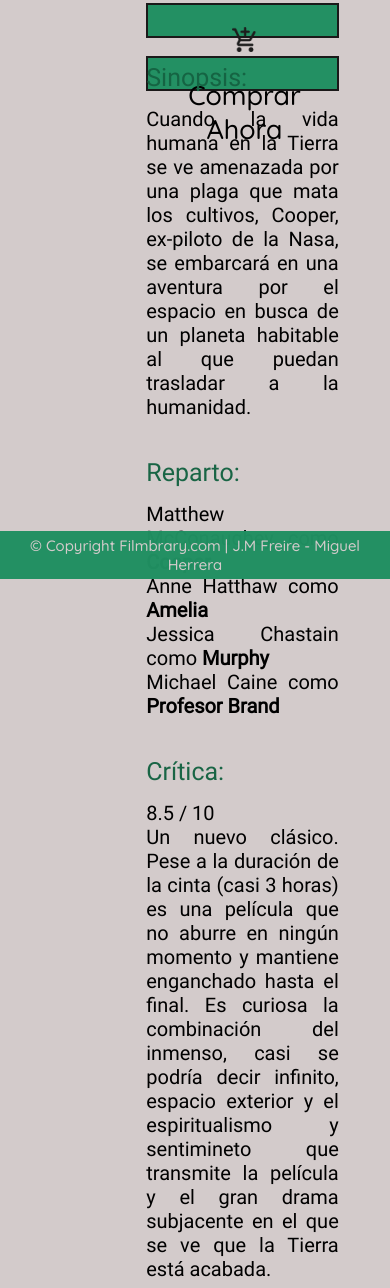
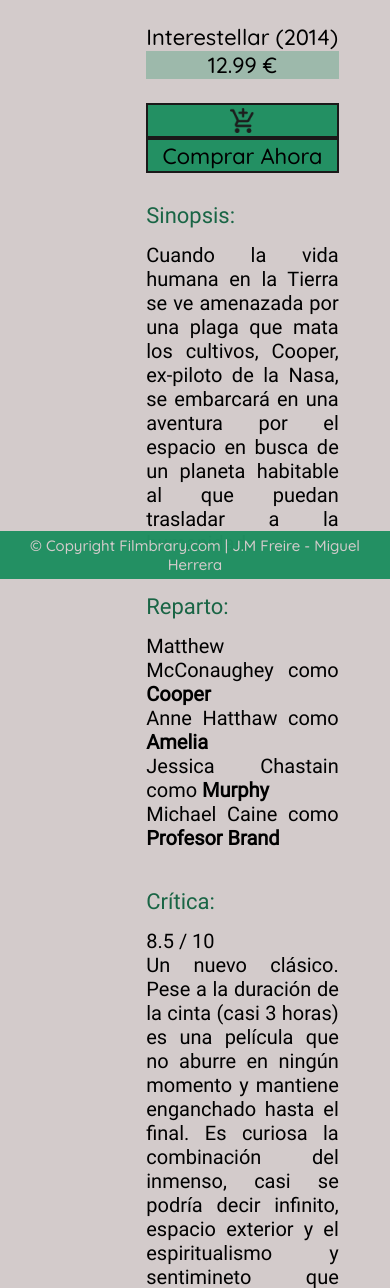
Before and after one commit to JoseManuelF/SI1, a Flask app: a page that uses P2/P2_final/app/templates/movie.html in a window 390 px wide. Shown: the part 265-1553 px from the top of the page. Run offline with Flask 2, Linux system fonts and the light colour scheme; parts of the project's set-up code (start-up, migrations or seed data) failed here and were passed over.

Commit message:
Movie resizable display fixed and improved

```diff
--- a/P2/P2_final/app/static/css/movieTemplate.css
+++ b/P2/P2_final/app/static/css/movieTemplate.css
@@ -26,7 +26,7 @@ body {
 
 .actionDisplay {
     width: 100%;
-    padding-bottom: 60px;
+    padding-bottom: 100px;
     height: 30px;
 }
 
@@ -72,11 +72,18 @@ p{
 }
 
 /* Para ajustar los elementos a la pantalla dependiendo de su tamaño */
-@media only screen and (max-width: 1100px){
-    .col-1{
-        font-size: 20px;
+@media only screen and (max-width: 1150px){
+    .movie-col-1{
+        font-size: 22px;
     }
-    .col-2{
+    .movie-col-2{
         width: 100%;
     }
 }
+
+@media only screen and (max-width: 900px){
+    .movie-col-3{
+        width: 100%;
+        text-align: center;
+    }
+}
--- a/P2/P2_final/app/templates/movie.html
+++ b/P2/P2_final/app/templates/movie.html
@@ -18,9 +18,9 @@
             <div>
                 <img class="previewImg" src = "{{ movie.preview }}" alt="Escena de película">
 
-                <div class="title col-1">
+                <div class="title movie-col-1">
                     <div class="floatLeft"> {{ movie.título }} ({{ movie.año }})</div>
-                    <div class="price floatRight">
+                    <div class="price floatRight movie-col-3">
                         {{ movie.precio }} €
                     </div>
                 </div>
@@ -30,7 +30,7 @@
             <div class="actionDisplay">
 
                 <a href="{{ url_for('cesta', add=movie.id) }}">
-                    <button class = "actionButton buyButton col-2" type="submit">
+                    <button class = "actionButton buyButton movie-col-2" type="submit">
                         <img class = "addCartButton" src= "{{ url_for('static', filename='media/icons/AddShoppingCart.png') }}" alt="Añadir a la cesta">
                         {% if added > 0 %}
                         ({{ added }})
@@ -39,7 +39,7 @@
                 </a>
 
                 <a href="{{ url_for('buy_direct', id=movie.id) }}">
-                    <button class = "actionButton buyButton col-2" type="submit">
+                    <button class = "actionButton buyButton movie-col-1 movie-col-2" type="submit">
                         Comprar Ahora
                     </button>
                 </a>
@@ -47,17 +47,17 @@
 
             <!-- Sinopsis, reparto y otros textos. -->
             <div class="movieText">
-                <t>Sinopsis:</t>
+                <t class="movie-col-1">Sinopsis:</t>
                 <p>{{ movie.sinopsis }}</p>
                 </br>
-                <t>Reparto:</t>
+                <t class="movie-col-1">Reparto:</t>
                 <p>
                     {% for actor in movie.reparto %}
                     {{ actor.nombre }} como <strong>{{ actor.personaje }}</strong> </br>
                     {% endfor %}
                 </p>
                 </br>
-                <t>Crítica:</t>
+                <t class="movie-col-1">Crítica:</t>
                 <p>
                     {{ movie.puntuación }} / 10 </br>
                     {{ movie.crítica }}
```
